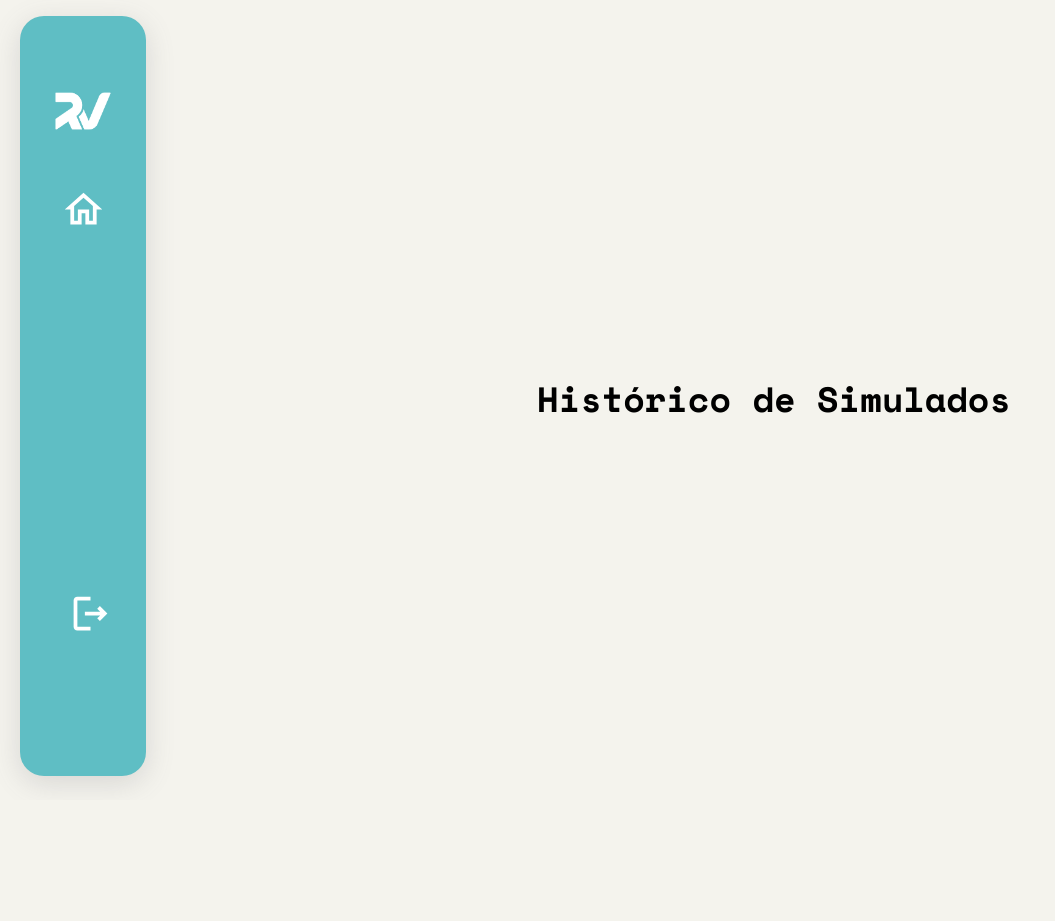
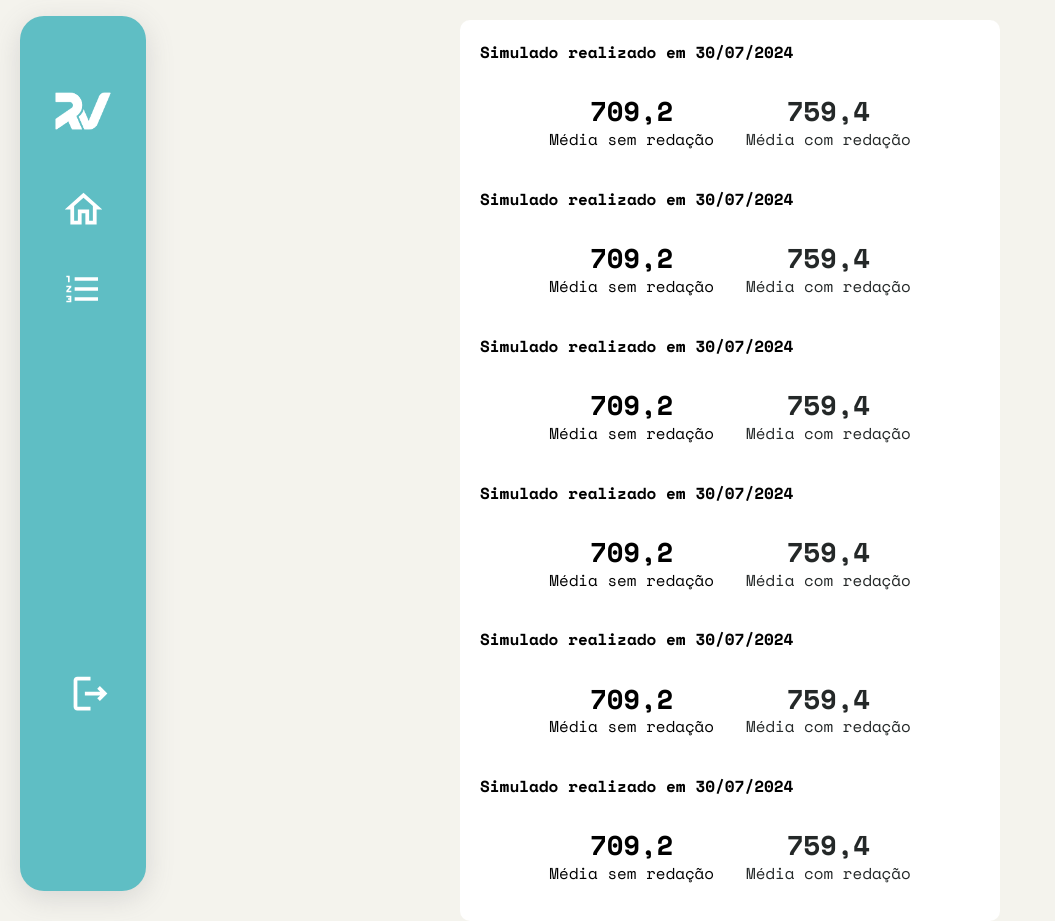
Before and after one commit to KeithFabre/rv, a React (Create React App) app: page /historico in a window 1280 px wide. Shown: the whole page, without its empty margins (0-1055 px from the left). Before the commit the page ends 800 px from the top, so only its background shows below. Built offline with nearby package versions, Linux system fonts and the light colour scheme.

Commit message:
pagina de simulados e redacao diferente na pág de questões

```diff
--- a/src/App.css
+++ b/src/App.css
@@ -62,6 +62,7 @@ h2 {
     align-items: center;
     flex-direction: column;
     justify-content: center;
+    flex-wrap: wrap;
 }
 
 .content.questions {
--- a/src/components/QuestionGrid/QuestionGrid.css
+++ b/src/components/QuestionGrid/QuestionGrid.css
@@ -91,8 +91,10 @@
 }
 
 .toggle-square {
-    background-color: #ccc; /* Gray background */
-    color: #000; /* Black text */
+    background-color: #ddd;
+    font-size: 30px;
+    font-family: "Space Mono", monospace;
+    color: var(--font-color);
 }
 
 .question-box-container {
@@ -201,7 +203,7 @@
 
 .question-sidebar {
     background-color: var(--card-color);
-    width: 45%;
+    width: 40%;
     font-size: 1.5em;
     display: flex;
     justify-content: center;
--- a/src/components/Sidebar/Sidebar.css
+++ b/src/components/Sidebar/Sidebar.css
@@ -57,6 +57,10 @@
 
   .logout {
     position: absolute;
-    bottom: 20%;
+    bottom: 10%;
     margin-left: -15px;
   }
+
+  .home-icon {
+    margin-bottom: 2rem;
+  }
--- a/src/components/Sidebar/Sidebar.js
+++ b/src/components/Sidebar/Sidebar.js
@@ -2,6 +2,7 @@ import React from 'react';
 import { Link } from 'react-router-dom';
 import HomeOutlinedIcon from '@mui/icons-material/HomeOutlined';
 import LogoutOutlinedIcon from '@mui/icons-material/LogoutOutlined';
+import FormatListNumberedOutlinedIcon from '@mui/icons-material/FormatListNumberedOutlined';
 import logo from '../../assets/230616_RV_logo_restrito_negativo-branco.png';
 
 import './Sidebar.css';
@@ -17,15 +18,18 @@ function Sidebar() {
             </li>
           <li>
             <Link to="/">
-                <HomeOutlinedIcon style={{ color: '#fff', fontSize: 45 }} />
+                <HomeOutlinedIcon style={{ color: '#fff', fontSize: 45 }} className='home-icon' />
             </Link>
         </li>
-        <li>
+          <li>
+            <Link to="/historico">
+            <FormatListNumberedOutlinedIcon style={{ color: '#fff', fontSize: 40 }} />
+            </Link></li>
+          <li>
             <Link to="/login" className='logout'>
                 <LogoutOutlinedIcon style={{ color: '#fff', fontSize: 45 }} />
             </Link>
         </li>
-          {/* <li><Link to="/detalhes">Detalhes da Prova</Link></li> */}
         </ul>
       </div>
     </div>
--- /dev/null
+++ b/src/pages/ExamsHistory/ExamsHistory.css
@@ -0,0 +1,55 @@
+.exam-history-container {
+    grid-area: content;
+    padding: 20px;
+    width: 100%;
+    height: 100%;
+    box-sizing: border-box;
+    display: flex;
+    align-items: center;
+    justify-content: center;
+    flex-wrap: wrap;
+    /* column-gap: 0px;
+    row-gap: -40px */
+}
+
+.exam-history {
+    background-color: var(--card-color);
+    display: flex;
+    flex-direction: column;
+    width: 500px;
+    margin: 0 15px -20px 15px;
+    /* margin-bottom: -50px; */
+    padding: 20px;
+    border-radius: var(--card-radius);
+}
+
+.exam-history:hover {
+    box-shadow: 0 0 0 2px var(--font-color) inset;
+}
+
+.exam-date {
+    font-size: 1rem;
+    font-family: "Space Mono", monospace;
+    font-weight: 700;
+}
+
+.exam-grades {
+    width: 100%;
+    display: flex;
+    justify-content: center;
+    text-align: center;
+    font-family: "Space Mono", monospace;
+    font-size: 0.9rem;
+}
+
+.exam-grade {
+    margin-right: 2rem;
+}
+
+.exam-grade-essay .info-card-note {
+    color: var(--font-color);
+}
+
+.exam-grade-essay .info-card-text {
+    color: var(--font-color);
+}
--- a/src/pages/ExamsHistory/ExamsHistory.js
+++ b/src/pages/ExamsHistory/ExamsHistory.js
@@ -1,5 +1,7 @@
 import React from 'react';
 import Sidebar from '../../components/Sidebar/Sidebar';
+import { Link } from 'react-router-dom';
+import './ExamsHistory.css';
 
 function ExamHistory() {
     return (
@@ -7,8 +9,126 @@ function ExamHistory() {
             <div className='menu'>
                 <Sidebar />
             </div>
-            <div className='content'>
-                <h2>Histórico de Simulados</h2>
+            <div className='exam-history-container'>
+                <Link to="/" className="no-link-style">
+                    <div className='exam-history'>
+                        <div className='exam-date'>Simulado realizado em 30/07/2024</div>
+                        <div className='exam-grades'>
+                            <div className='exam-grade'>
+                                <div className='info'>
+                                    <p className='info-card-note'>709,2</p>
+                                    <p className='info-card-text'>Média sem redação</p>
+                                </div>
+                            </div>
+                            <div className='exam-grade-essay'>
+                                <div className='info'>
+                                    <p className='info-card-note'>759,4</p>
+                                    <p className='info-card-text'>Média com redação</p>
+                                </div>
+                            </div>
+                        </div>
+                    </div>
+                </Link>
+
+                <Link to="/" className="no-link-style">
+                    <div className='exam-history'>
+                        <div className='exam-date'>Simulado realizado em 30/07/2024</div>
+                        <div className='exam-grades'>
+                            <div className='exam-grade'>
+                                <div className='info'>
+                                    <p className='info-card-note'>709,2</p>
+                                    <p className='info-card-text'>Média sem redação</p>
+                                </div>
+                            </div>
+                            <div className='exam-grade-essay'>
+                                <div className='info'>
+                                    <p className='info-card-note'>759,4</p>
+                                    <p className='info-card-text'>Média com redação</p>
+                                </div>
+                            </div>
+                        </div>
+                    </div>
+                </Link>
+
+                <Link to="/" className="no-link-style">
+                    <div className='exam-history'>
+                        <div className='exam-date'>Simulado realizado em 30/07/2024</div>
+                        <div className='exam-grades'>
+                            <div className='exam-grade'>
+                                <div className='info'>
+                                    <p className='info-card-note'>709,2</p>
+                                    <p className='info-card-text'>Média sem redação</p>
+                                </div>
+                            </div>
+                            <div className='exam-grade-essay'>
+                                <div className='info'>
+                                    <p className='info-card-note'>759,4</p>
+                                    <p className='info-card-text'>Média com redação</p>
+                                </div>
+                            </div>
+                        </div>
+                    </div>
+                </Link>
+
+                <Link to="/" className="no-link-style">
+                    <div className='exam-history'>
+                        <div className='exam-date'>Simulado realizado em 30/07/2024</div>
+                        <div className='exam-grades'>
+                            <div className='exam-grade'>
+                                <div className='info'>
+                                    <p className='info-card-note'>709,2</p>
+                                    <p className='info-card-text'>Média sem redação</p>
+                                </div>
+                            </div>
+                            <div className='exam-grade-essay'>
+                                <div className='info'>
+                                    <p className='info-card-note'>759,4</p>
+                                    <p className='info-card-text'>Média com redação</p>
+                                </div>
+                            </div>
+                        </div>
+                    </div>
+                </Link>
+
+                <Link to="/" className="no-link-style">
+                    <div className='exam-history'>
+                        <div className='exam-date'>Simulado realizado em 30/07/2024</div>
+                        <div className='exam-grades'>
+                            <div className='exam-grade'>
+                                <div className='info'>
+                                    <p className='info-card-note'>709,2</p>
+                                    <p className='info-card-text'>Média sem redação</p>
+                                </div>
+                            </div>
+                            <div className='exam-grade-essay'>
+                                <div className='info'>
+                                    <p className='info-card-note'>759,4</p>
+                                    <p className='info-card-text'>Média com redação</p>
+                                </div>
+                            </div>
+                        </div>
+                    </div>
+                </Link>
+
+                <Link to="/" className="no-link-style">
+                    <div className='exam-history'>
+                        <div className='exam-date'>Simulado realizado em 30/07/2024</div>
+                        <div className='exam-grades'>
+                            <div className='exam-grade'>
+                                <div className='info'>
+                                    <p className='info-card-note'>709,2</p>
+                                    <p className='info-card-text'>Média sem redação</p>
+                                </div>
+                            </div>
+                            <div className='exam-grade-essay'>
+                                <div className='info'>
+                                    <p className='info-card-note'>759,4</p>
+                                    <p className='info-card-text'>Média com redação</p>
+                                </div>
+                            </div>
+                        </div>
+                    </div>
+                </Link>
             </div>
         </div>
     );
--- a/src/pages/Statistics/Statistics.css
+++ b/src/pages/Statistics/Statistics.css
@@ -73,3 +73,14 @@ span.highlight-text {
     font-family: "Space Mono", monospace;
     font-weight: 700;
 }
+
+.exam-link-container {
+    width: 90%;
+    display: flex;
+    justify-content: flex-end;
+}
+
+.exam.dashboard-link {
+    font-family: "Space Mono", monospace;
+    font-weight: 700;
+}
--- a/src/pages/Statistics/Statistics.js
+++ b/src/pages/Statistics/Statistics.js
@@ -17,6 +17,13 @@ function Statistics() {
             </div>
             <div className='content'>
                 {/* <h2>Dashboard</h2> */}
+                    <div className='exam-link-container'>
+                        <Link to="/historico" className="no-link-style">
+                            <div className='exam dashboard-link'>
+                                Simulado realizado em 30/07/2024
+                            </div>
+                        </Link>
+                    </div>
                 <div className='card-container'>
                     <div className='welcome-card'>
                         <p className='welcome-message'>
```
Also changed, not shown: src/components/QuestionGrid/QuestionGrid.js (+42 -4 lines).
